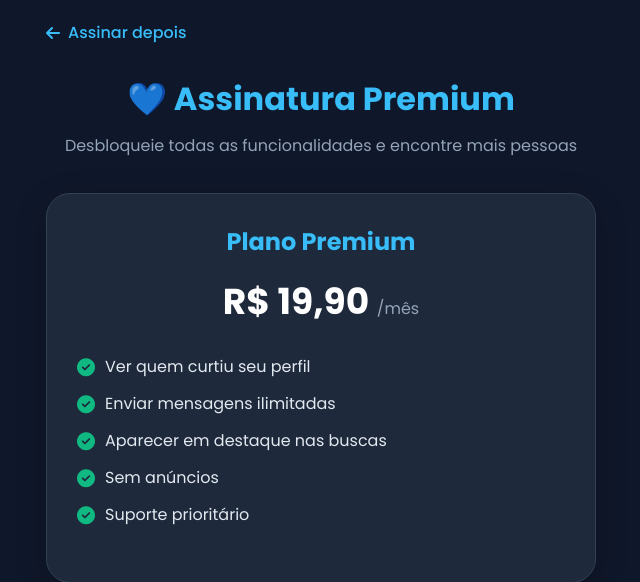
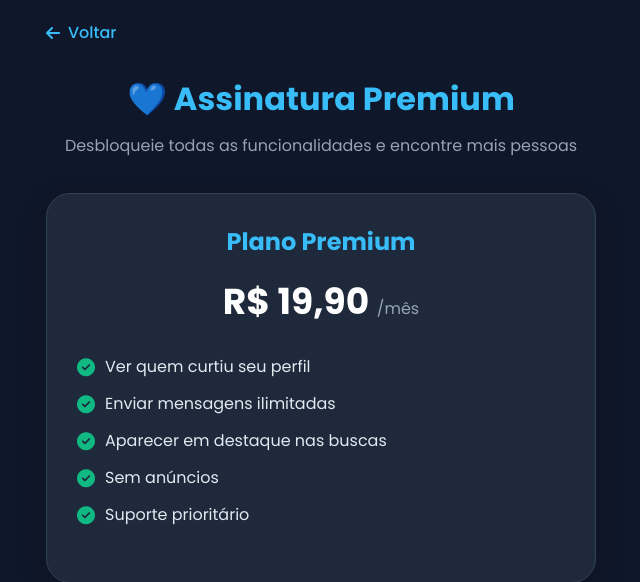
Before and after one commit to ODespertardoAmor/despertardoamor, a Flask app: page /assinatura in a window 1280 px wide. Shown: the top 582 px of the page, without its empty margins (319-959 px from the left). Run offline with Flask 3, Linux system fonts and the light colour scheme; the visitor is signed in with stand-in values (Sample User, id 1); data comes from the database, SQL or seed files in the repository.

Commit message:
Update pagamento.html

```diff
--- a/templates/pagamento.html
+++ b/templates/pagamento.html
@@ -281,8 +281,8 @@
 </head>
 <body>
     <div class="container">
-        <a href="/" class="voltar">
-            <i class="fa-solid fa-arrow-left"></i> Assinar depois
+        <a href="/login" class="voltar">
+            <i class="fa-solid fa-arrow-left"></i>Voltar
         </a>
 
         <div class="cabecalho">
```
